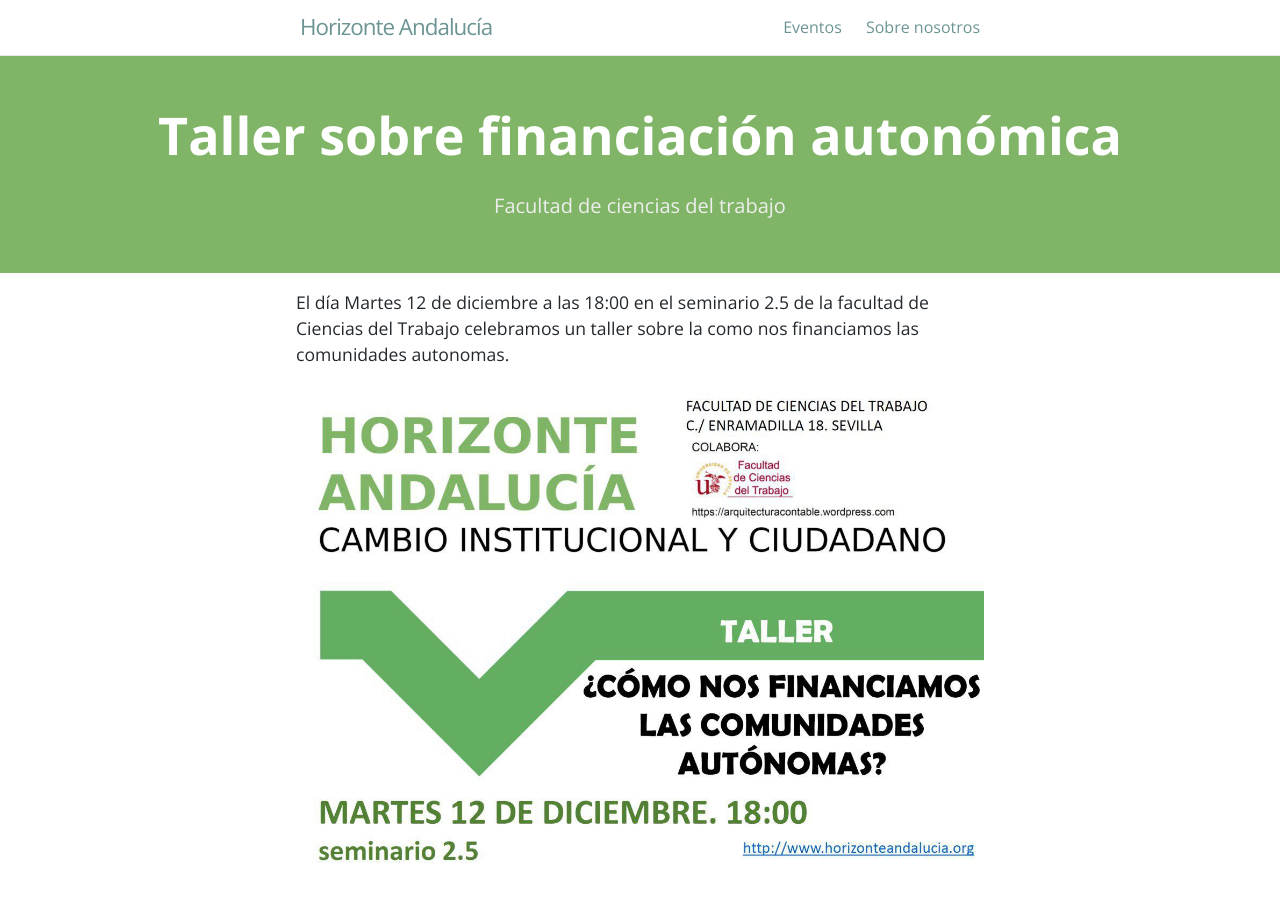
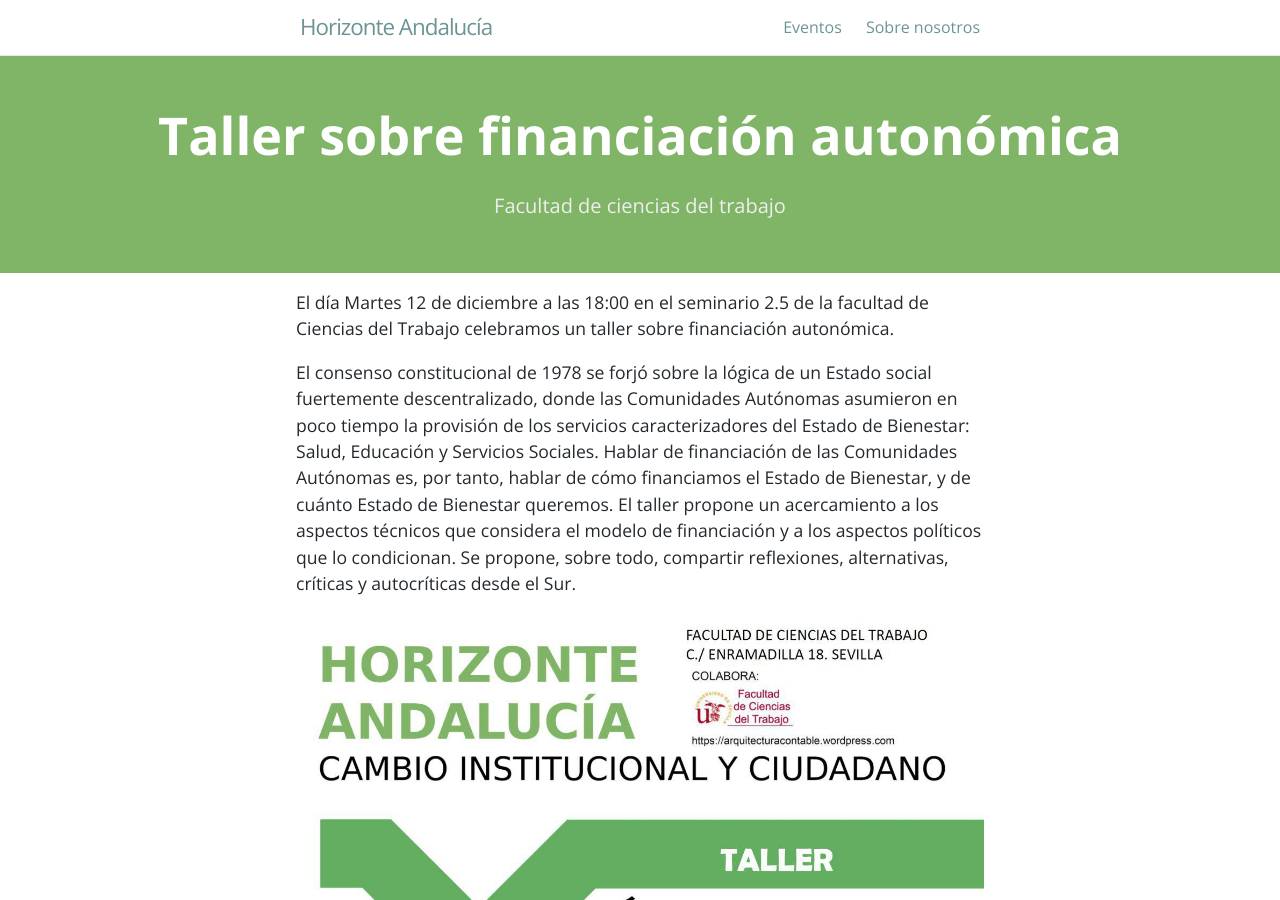
Before and after one commit to horizonteandalucia/web_sources, a Jekyll site: the page built from _posts/projects/es/2017-12-02-taller-financiacion-autonomica.md, in a window 1280 px wide and 900 px high. Built offline with Jekyll 4.4.1, drawn with Linux system fonts in a browser that asks for light colours.

Commit message:
updating site

```diff
--- a/_posts/projects/es/2017-12-02-taller-financiacion-autonomica.md
+++ b/_posts/projects/es/2017-12-02-taller-financiacion-autonomica.md
@@ -12,7 +12,10 @@
 category: projects
 ---
 
-El día Martes 12 de diciembre a las 18:00 en el seminario 2.5 de la facultad de Ciencias del Trabajo celebramos un taller sobre la como nos financiamos las comunidades autonomas.
+El día Martes 12 de diciembre a las 18:00 en el seminario 2.5 de la facultad de Ciencias del Trabajo celebramos un taller sobre financiación autonómica.
+
+El consenso constitucional de 1978 se forjó sobre la lógica de un Estado social fuertemente descentralizado, donde las Comunidades Autónomas asumieron en poco tiempo la provisión de los servicios caracterizadores del Estado de Bienestar: Salud, Educación y Servicios Sociales. Hablar de financiación de las Comunidades Autónomas es, por tanto, hablar de cómo financiamos el Estado de Bienestar, y de cuánto Estado de Bienestar queremos.
+El taller propone un acercamiento a los aspectos técnicos que considera el modelo de financiación y  a los aspectos políticos que lo condicionan. Se propone, sobre todo, compartir reflexiones, alternativas, críticas y autocríticas desde el Sur.
 
 <img src="{{ page.poster | prepend: site.baseurl }}" alt="{{ page.title }}" title="{{ page.title }}">
 
```
Also changed, not shown: 1 other file.
